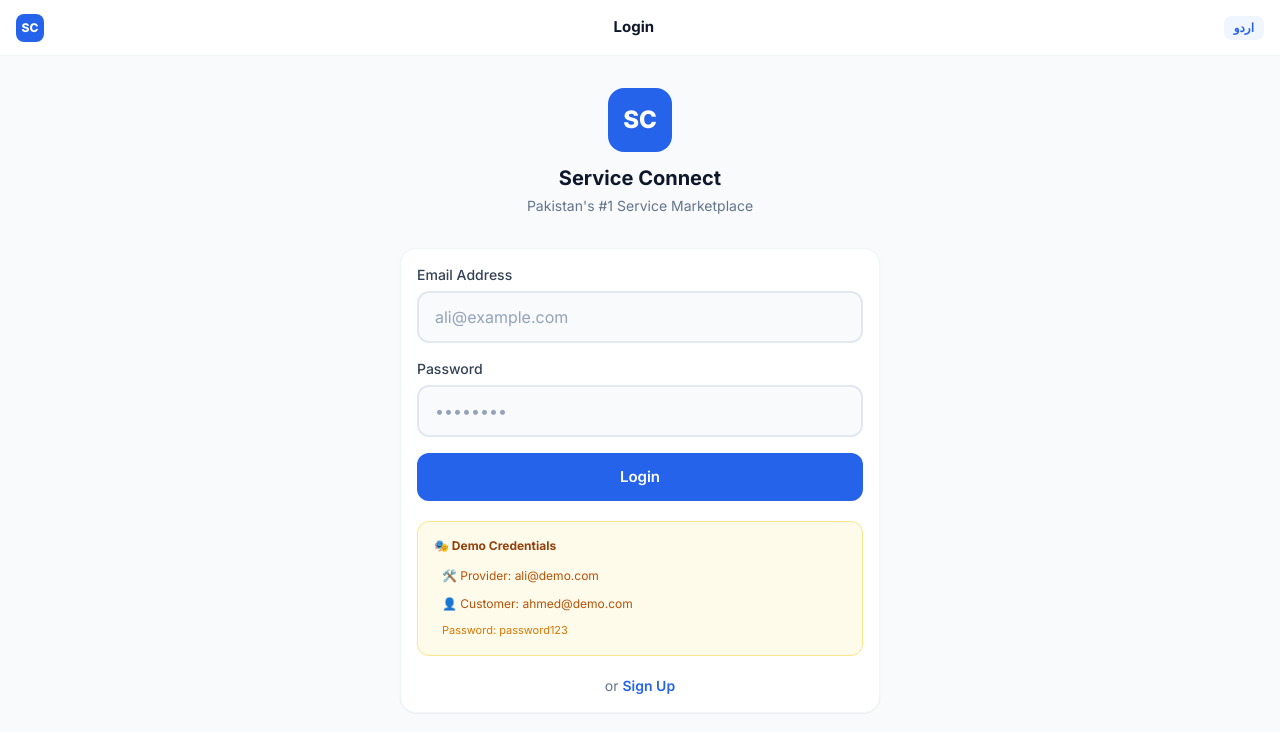
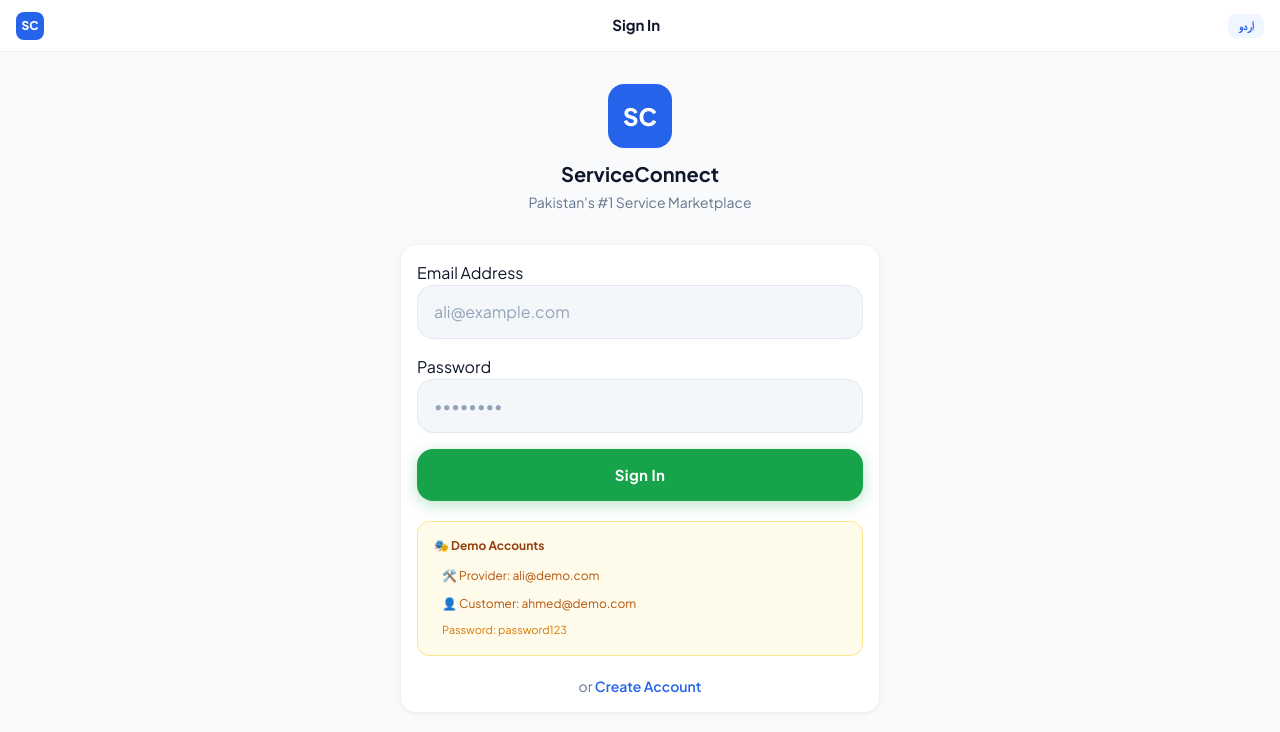
Before and after one commit to dbilal338/service-connect, a React (Vite) app in the folder frontend/: page /login in a window 1280 px wide. Shown: the top 732 px of the page. Built offline with nearby package versions, Linux system fonts and the light colour scheme.

Commit message:
UI improvements in progress

```diff
--- a/frontend/src/contexts/LanguageContext.jsx
+++ b/frontend/src/contexts/LanguageContext.jsx
@@ -1,135 +1,62 @@
-import { createContext, useContext, useState, useEffect } from 'react';
+import { createContext, useContext } from 'react';
 
-const T = {
-  en: {
-    appName: 'Service Connect', tagline: "Pakistan's #1 Service Marketplace",
-    home: 'Home', browse: 'Browse', orders: 'Orders', chat: 'Chat', profile: 'Profile',
+const STRINGS = {
+  appName: 'ServiceConnect', tagline: "Pakistan's #1 Service Marketplace",
+  home: 'Home', browse: 'Browse', orders: 'Orders', chat: 'Messages', profile: 'Profile',
   offers: 'Packages', myOffers: 'My Packages',
   searchPlaceholder: 'Search Bijli Mistri, Plumber...', search: 'Search',
   popularServices: 'Popular Services', nearbyProviders: 'Top Providers',
-    viewAll: 'View All', bookNow: 'Book Now', callNow: 'Call Now', chatNow: 'Chat',
-    available: 'Available', notAvailable: 'Not Available',
-    perVisit: '/visit', perHour: '/hr', perDay: '/day', experience: 'yrs exp',
-    rating: 'Rating', reviews: 'reviews',
-    myOrders: 'My Orders', newOrder: 'New Order', active: 'Active',
+  viewAll: 'View All', bookNow: 'Book Now', callNow: 'Call', chatNow: 'Message',
+  available: 'Available', notAvailable: 'Busy',
+  perVisit: '/visit', perHour: '/hr', perDay: '/day', experience: 'yrs',
+  myOrders: 'My Orders', newOrder: 'New Booking', active: 'Active',
   completed: 'Completed', cancelled: 'Cancelled', pending: 'Pending',
   conversations: 'Messages', typeMessage: 'Type a message...', send: 'Send',
-    noConversations: 'No conversations yet. Start by booking a service!',
-    fixedPriceServices: 'Fixed Price Services', bookAtFixedPrice: 'Book at Fixed Price',
-    addPackage: 'Add Service Package', packageTitle: 'Package Title', packageDesc: 'Description',
-    packagePrice: 'Fixed Price (Rs)', packageCategory: 'Category',
-    login: 'Login', register: 'Sign Up', logout: 'Logout',
+  noConversations: 'No messages yet. Book a service to start chatting!',
+  fixedPriceServices: 'Fixed Price Services',
+  addPackage: 'Add Package', packageTitle: 'Package Title', packageDesc: 'Description',
+  packagePrice: 'Price (Rs)', packageCategory: 'Category',
+  login: 'Sign In', register: 'Create Account', logout: 'Sign Out',
   email: 'Email Address', password: 'Password', name: 'Full Name', phone: 'Phone Number',
-    iAmA: 'I am a...', customer: 'Customer', provider: 'Service Provider',
-    serviceType: 'Service Type', hourlyRate: 'Rate (Rs/visit)', city: 'City',
-    experience2: 'Years Experience', bio: 'About Me',
-    loading: 'Loading...', error: 'Something went wrong', tryAgain: 'Try Again',
-    save: 'Save', cancel: 'Cancel', delete: 'Delete', edit: 'Edit',
-    confirm: 'Confirm', back: 'Back', close: 'Close', next: 'Next',
-    or: 'or', and: 'and', for: 'for',
+  customer: 'Customer', provider: 'Service Provider',
+  serviceType: 'Service Type', hourlyRate: 'Rate (Rs / visit)', city: 'City',
+  experience2: 'Years of Experience', bio: 'About Me',
+  loading: 'Loading...', error: 'Something went wrong',
+  save: 'Save Changes', cancel: 'Cancel', delete: 'Delete', edit: 'Edit',
   currency: 'Rs',
   bijli_mistri: 'Bijli Mistri', plumber: 'Plumber', carpenter: 'Carpenter',
   painter: 'Painter', ac_mechanic: 'AC Mechanic', gardener: 'Gardener',
   cleaner: 'Cleaner', driver: 'Driver', cook: 'Cook', tutor: 'Tutor',
-    // Order status
-    status_pending: 'New Request', status_quoted: 'Quote Sent', status_accepted: 'Accepted',
-    status_in_progress: 'In Progress', status_provider_done: 'Work Done', status_confirmed: 'Completed',
-    status_cancelled: 'Cancelled',
-    // Order actions
-    sendQuote: 'Send Quote', acceptAndPay: 'Accept & Pay', startWork: 'Start Work',
-    markComplete: 'Mark Complete', confirmDone: 'Confirm Done', leaveReview: 'Leave Review',
-    cancelOrder: 'Cancel Order', quotedPrice: 'Quoted Price',
-    address: 'Address', scheduledDate: 'Scheduled Date', description: 'Description',
-    submitRating: 'Submit Rating',
-    // Install prompt
-    installApp: 'Install App', installDesc: 'Add to home screen for the best experience',
-    installBtn: 'Install', iosInstall: 'Tap the share button then "Add to Home Screen"',
+  status_pending: 'Awaiting Quote', status_quoted: 'Quote Sent',
+  status_accepted: 'Confirmed', status_in_progress: 'In Progress',
+  status_provider_done: 'Work Done', status_confirmed: 'Completed', status_cancelled: 'Cancelled',
+  sendQuote: 'Send Quote', acceptAndPay: 'Accept & Confirm',
+  startWork: 'Start Work', markComplete: 'Mark Complete', confirmDone: 'Confirm Done',
+  leaveReview: 'Leave a Review', cancelOrder: 'Cancel Order', quotedPrice: 'Quoted Price',
+  address: 'Address', scheduledDate: 'Preferred Date', description: 'Job Description',
+  submitRating: 'Submit Review',
+  installApp: 'Get the App', installDesc: 'Add to home screen for the full app experience',
+  installBtn: 'Install Now', iosInstall: 'Tap Share → "Add to Home Screen"',
   howItWorks: 'How It Works',
-    step1Title: 'Find a Provider', step1Desc: 'Browse verified local professionals',
-    step2Title: 'Book Service', step2Desc: 'Choose a time and confirm booking',
-    step3Title: 'Get It Done', step3Desc: 'Professional comes to your doorstep',
-    joinAsProvider: 'Join as a Provider', joinDesc: 'Start earning by offering your skills',
-    signUpNow: 'Sign Up Now',
-    demoCredentials: 'Demo Credentials',
+  step1Title: 'Find a Pro', step1Desc: 'Browse verified professionals near you',
+  step2Title: 'Book Instantly', step2Desc: 'Pick a time and confirm in seconds',
+  step3Title: 'Job Done', step3Desc: 'Professional comes to your doorstep',
+  joinAsProvider: 'Earn with Your Skills', joinDesc: 'Join thousands of earners on ServiceConnect',
+  signUpNow: 'Get Started Free',
+  demoCredentials: 'Demo Accounts',
   providerDemo: 'Provider: ali@demo.com', consumerDemo: 'Customer: ahmed@demo.com',
   demoPassword: 'Password: password123',
   noProviders: 'No providers found', noOrders: 'No orders yet',
   filter: 'Filter', allCategories: 'All Services', maxRate: 'Max Rate (Rs)',
-    orderDetail: 'Order Detail', orderProgress: 'Progress',
-    finalPrice: 'Final Price (Rs)',
-  },
-  ur: {
-    appName: 'سروس کنیکٹ', tagline: 'پاکستان کا نمبر ون سروس مارکیٹ',
-    home: 'گھر', browse: 'تلاش', orders: 'آرڈرز', chat: 'بات چیت', profile: 'پروفائل',
-    offers: 'پیکجز', myOffers: 'میرے پیکجز',
-    searchPlaceholder: 'بجلی مستری، پلمبر تلاش کریں...', search: 'تلاش',
-    popularServices: 'مقبول خدمات', nearbyProviders: 'بہترین فراہم کنندگان',
-    viewAll: 'سب دیکھیں', bookNow: 'ابھی بک کریں', callNow: 'ابھی کال کریں', chatNow: 'چیٹ',
-    available: 'دستیاب', notAvailable: 'دستیاب نہیں',
-    perVisit: '/وزٹ', perHour: '/گھنٹہ', perDay: '/دن', experience: 'سال تجربہ',
-    rating: 'ریٹنگ', reviews: 'تجزیے',
-    myOrders: 'میرے آرڈرز', newOrder: 'نیا آرڈر', active: 'فعال',
-    completed: 'مکمل', cancelled: 'منسوخ', pending: 'زیر التواء',
-    conversations: 'پیغامات', typeMessage: 'پیغام لکھیں...', send: 'بھیجیں',
-    noConversations: 'ابھی کوئی گفتگو نہیں۔ خدمت بک کر کے شروع کریں!',
-    fixedPriceServices: 'مقررہ قیمت خدمات', bookAtFixedPrice: 'مقررہ قیمت پر بک کریں',
-    addPackage: 'پیکج شامل کریں', packageTitle: 'پیکج کا نام', packageDesc: 'تفصیل',
-    packagePrice: 'قیمت (روپے)', packageCategory: 'زمرہ',
-    login: 'لاگ ان', register: 'رجسٹر کریں', logout: 'لاگ آؤٹ',
-    email: 'ای میل', password: 'پاس ورڈ', name: 'پورا نام', phone: 'فون نمبر',
-    iAmA: 'میں ہوں...', customer: 'گاہک', provider: 'خدمت فراہم کنندہ',
-    serviceType: 'خدمت کی قسم', hourlyRate: 'ریٹ (روپے/وزٹ)', city: 'شہر',
-    experience2: 'سال تجربہ', bio: 'میرے بارے میں',
-    loading: 'لوڈ ہو رہا ہے...', error: 'کچھ غلط ہو گیا', tryAgain: 'دوبارہ کوشش',
-    save: 'محفوظ کریں', cancel: 'منسوخ', delete: 'حذف', edit: 'ترمیم',
-    confirm: 'تصدیق', back: 'واپس', close: 'بند', next: 'آگے',
-    or: 'یا', and: 'اور', for: 'کے لیے',
-    currency: 'روپے',
-    bijli_mistri: 'بجلی مستری', plumber: 'پلمبر', carpenter: 'بڑھئی',
-    painter: 'پینٹر', ac_mechanic: 'اے سی میکینک', gardener: 'مالی',
-    cleaner: 'صفائی والا', driver: 'ڈرائیور', cook: 'باورچی', tutor: 'استاد',
-    status_pending: 'نئی درخواست', status_quoted: 'کوٹ بھیجا', status_accepted: 'قبول کیا',
-    status_in_progress: 'کام جاری', status_provider_done: 'کام مکمل', status_confirmed: 'تصدیق شدہ',
-    status_cancelled: 'منسوخ',
-    sendQuote: 'کوٹ بھیجیں', acceptAndPay: 'قبول کریں', startWork: 'کام شروع کریں',
-    markComplete: 'مکمل کریں', confirmDone: 'تصدیق کریں', leaveReview: 'تجزیہ دیں',
-    cancelOrder: 'آرڈر منسوخ کریں', quotedPrice: 'کوٹ قیمت',
-    address: 'پتہ', scheduledDate: 'تاریخ', description: 'تفصیل',
-    submitRating: 'ریٹنگ جمع کریں',
-    installApp: 'ایپ انسٹال کریں', installDesc: 'بہترین تجربے کے لیے ہوم اسکرین پر شامل کریں',
-    installBtn: 'انسٹال کریں', iosInstall: 'شیئر بٹن دبائیں پھر "Add to Home Screen" منتخب کریں',
-    howItWorks: 'کیسے کام کرتا ہے',
-    step1Title: 'فراہم کنندہ تلاش کریں', step1Desc: 'مقامی ماہرین تلاش کریں',
-    step2Title: 'خدمت بک کریں', step2Desc: 'وقت منتخب کریں اور بک کریں',
-    step3Title: 'کام مکمل ہو', step3Desc: 'ماہر آپ کے گھر آتا ہے',
-    joinAsProvider: 'فراہم کنندہ بنیں', joinDesc: 'اپنی مہارت سے کمائیں',
-    signUpNow: 'ابھی رجسٹر کریں',
-    demoCredentials: 'ڈیمو اکاؤنٹ',
-    providerDemo: 'فراہم کنندہ: ali@demo.com', consumerDemo: 'گاہک: ahmed@demo.com',
-    demoPassword: 'پاس ورڈ: password123',
-    noProviders: 'کوئی فراہم کنندہ نہیں', noOrders: 'ابھی کوئی آرڈر نہیں',
-    filter: 'فلٹر', allCategories: 'تمام خدمات', maxRate: 'زیادہ سے زیادہ قیمت',
-    orderDetail: 'آرڈر تفصیل', orderProgress: 'پیشرفت',
-    finalPrice: 'آخری قیمت (روپے)',
-  },
+  orderDetail: 'Order Details', finalPrice: 'Final Price (Rs)',
 };
 
 const LanguageContext = createContext(null);
 
 export function LanguageProvider({ children }) {
-  const [lang, setLang] = useState(() => localStorage.getItem('sc_lang') || 'en');
-
-  useEffect(() => {
-    localStorage.setItem('sc_lang', lang);
-    document.documentElement.setAttribute('dir', lang === 'ur' ? 'rtl' : 'ltr');
-    document.documentElement.setAttribute('lang', lang === 'ur' ? 'ur' : 'en');
-  }, [lang]);
-
-  const t = (key) => T[lang][key] ?? T.en[key] ?? key;
-  const toggleLang = () => setLang(l => l === 'en' ? 'ur' : 'en');
-
+  const t = (key) => STRINGS[key] ?? key;
   return (
-    <LanguageContext.Provider value={{ lang, t, toggleLang, isUrdu: lang === 'ur' }}>
+    <LanguageContext.Provider value={{ t, lang: 'en', isUrdu: false }}>
       {children}
     </LanguageContext.Provider>
   );
--- a/frontend/src/index.css
+++ b/frontend/src/index.css
@@ -1,169 +1,204 @@
-@import url('https://fonts.googleapis.com/css2?family=Inter:wght@400;500;600;700;800&display=swap');
+@import url('https://fonts.googleapis.com/css2?family=Plus+Jakarta+Sans:wght@400;500;600;700;800&display=swap');
 
 @tailwind base;
 @tailwind components;
 @tailwind utilities;
 
 :root {
-  --safe-top: env(safe-area-inset-top, 0px);
-  --safe-bottom: env(safe-area-inset-bottom, 0px);
-  --safe-left: env(safe-area-inset-left, 0px);
-  --safe-right: env(safe-area-inset-right, 0px);
-  --bottom-nav-h: 4rem;
-  --top-bar-h: 3.5rem;
+  --safe-t: env(safe-area-inset-top, 0px);
+  --safe-b: env(safe-area-inset-bottom, 0px);
+  --nav-h: 3.75rem;
+  --bar-h: 3.25rem;
 }
 
+/* ─── Base ─────────────────────────────────────────────── */
 @layer base {
-  * { -webkit-tap-highlight-color: transparent; box-sizing: border-box; }
+  *, *::before, *::after {
+    -webkit-tap-highlight-color: transparent;
+    box-sizing: border-box;
+  }
+  html { height: 100%; -webkit-text-size-adjust: 100%; scroll-behavior: smooth; }
+  body {
+    @apply bg-slate-50 text-slate-900;
+    font-family: 'Plus Jakarta Sans', system-ui, -apple-system, sans-serif;
+    height: 100%;
+    overflow-x: hidden;
+    -webkit-overflow-scrolling: touch;
+    padding-top: calc(var(--bar-h) + var(--safe-t));
+    padding-bottom: calc(var(--nav-h) + var(--safe-b));
+    -webkit-font-smoothing: antialiased;
+  }
+  input, select, textarea { font-size: 16px !important; font-family: inherit; }
+}
 
-  html {
-    height: 100%;
-    height: -webkit-fill-available;
-    scroll-behavior: smooth;
-    -webkit-text-size-adjust: 100%;
+/* ─── Components ───────────────────────────────────────── */
+@layer components {
+
+  /* Buttons */
+  .btn {
+    @apply inline-flex items-center justify-center gap-2 font-bold select-none cursor-pointer
+    disabled:opacity-40 disabled:pointer-events-none;
+    transition: transform 0.1s, opacity 0.1s, background 0.15s, box-shadow 0.15s;
+  }
+  .btn:active { transform: scale(0.97); }
+
+  .btn-primary {
+    @apply btn bg-green-600 text-white rounded-2xl min-h-[52px] px-6 w-full text-[15px] tracking-wide;
+    box-shadow: 0 4px 16px rgba(22,163,74,0.28);
+  }
+  .btn-primary:active { @apply bg-green-700; box-shadow: 0 2px 8px rgba(22,163,74,0.2); }
+
+  .btn-blue {
+    @apply btn bg-blue-600 text-white rounded-2xl min-h-[52px] px-6 w-full text-[15px] tracking-wide;
+    box-shadow: 0 4px 16px rgba(37,99,235,0.22);
+  }
+  .btn-blue:active { @apply bg-blue-700; }
+
+  .btn-dark {
+    @apply btn bg-slate-900 text-white rounded-2xl min-h-[52px] px-6 w-full text-[15px] tracking-wide;
+  }
+  .btn-dark:active { @apply bg-slate-800; }
+
+  .btn-outline {
+    @apply btn bg-white text-slate-800 rounded-2xl min-h-[52px] px-6 w-full text-[15px] border-2 border-slate-200;
+  }
+  .btn-outline:active { @apply bg-slate-50; }
+
+  .btn-ghost {
+    @apply btn bg-transparent text-green-600 rounded-xl px-4 min-h-[44px] text-sm font-semibold;
+  }
+  .btn-ghost:active { @apply bg-green-50; }
+
+  .btn-sm  { @apply min-h-[42px] px-4 text-sm rounded-xl; }
+  .btn-icon { @apply btn w-10 h-10 rounded-full p-0 min-h-0 flex-shrink-0; }
+
+  /* Cards */
+  .card {
+    @apply bg-white rounded-2xl p-4;
+    border: 1px solid rgba(0,0,0,0.055);
+    box-shadow: 0 1px 3px rgba(0,0,0,0.04), 0 1px 8px rgba(0,0,0,0.03);
+  }
+  .card-lg { @apply card p-5; }
+
+  /* Inputs */
+  .input {
+    @apply w-full rounded-2xl px-4 py-3.5 text-slate-900 placeholder-slate-400 outline-none;
+    background: rgba(241,245,249,0.8);
+    border: 1.5px solid #e2e8f0;
+    transition: border-color 0.15s, box-shadow 0.15s, background 0.15s;
+  }
+  .input:focus {
+    background: #fff;
+    border-color: #16a34a;
+    box-shadow: 0 0 0 3px rgba(22,163,74,0.10);
+  }
+  .label { @apply block text-[12px] font-bold text-slate-400 mb-1.5 tracking-widest uppercase; }
+
+  /* Badges */
+  .badge { @apply inline-flex items-center gap-1 px-2.5 py-0.5 rounded-full text-xs font-bold; }
+  .badge-green  { @apply badge bg-green-50  text-green-700; }
+  .badge-red    { @apply badge bg-red-50    text-red-600; }
+  .badge-blue   { @apply badge bg-blue-50   text-blue-700; }
+  .badge-amber  { @apply badge bg-amber-50  text-amber-700; }
+  .badge-purple { @apply badge bg-purple-50 text-purple-700; }
+  .badge-slate  { @apply badge bg-slate-100 text-slate-600; }
+  .badge-orange { @apply badge bg-orange-50 text-orange-700; }
+
+  /* Page */
+  .page { @apply max-w-lg mx-auto px-4 py-4; }
+
+  /* Order status */
+  .s-pending       { @apply bg-amber-50  text-amber-700; }
+  .s-quoted        { @apply bg-blue-50   text-blue-700; }
+  .s-accepted      { @apply bg-indigo-50 text-indigo-700; }
+  .s-in_progress   { @apply bg-orange-50 text-orange-700; }
+  .s-provider_done { @apply bg-purple-50 text-purple-700; }
+  .s-confirmed     { @apply bg-green-50  text-green-700; }
+  .s-cancelled     { @apply bg-red-50    text-red-600; }
+
+  /* Top bar */
+  .top-bar {
+    position: fixed; top: 0; left: 0; right: 0; z-index: 50;
+    background: rgba(255,255,255,0.94);
+    backdrop-filter: blur(20px);
+    -webkit-backdrop-filter: blur(20px);
+    border-bottom: 1px solid rgba(0,0,0,0.055);
+    height: calc(var(--bar-h) + var(--safe-t));
+    padding-top: var(--safe-t);
+    display: flex; align-items: center;
+    padding-left: 1rem; padding-right: 1rem; gap: 0.75rem;
   }
 
-  body {
-    @apply bg-slate-50 text-slate-900;
-    font-family: 'Inter', system-ui, -apple-system, sans-serif;
-    height: 100%;
-    height: -webkit-fill-available;
-    overflow-x: hidden;
-    -webkit-overflow-scrolling: touch;
-    overscroll-behavior-y: none;
-    padding-bottom: calc(var(--bottom-nav-h) + var(--safe-bottom));
-    padding-top: calc(var(--top-bar-h) + var(--safe-top));
+  /* Bottom nav */
+  .bottom-nav {
+    position: fixed; bottom: 0; left: 0; right: 0; z-index: 50;
+    background: rgba(255,255,255,0.96);
+    backdrop-filter: blur(20px);
+    -webkit-backdrop-filter: blur(20px);
+    border-top: 1px solid rgba(0,0,0,0.055);
+    height: calc(var(--nav-h) + var(--safe-b));
+    padding-bottom: var(--safe-b);
+    display: flex; align-items: stretch;
+    box-shadow: 0 -4px 24px rgba(0,0,0,0.06);
   }
 
-  [dir="rtl"] body {
-    font-family: 'Noto Nastaliq Urdu', 'Noto Naskh Arabic', 'Segoe UI', Tahoma, system-ui, sans-serif;
+  /* Chat bubbles */
+  .bubble-me {
+    @apply text-white rounded-2xl rounded-br-sm px-4 py-2.5 max-w-[78%] text-[14px] leading-relaxed ml-auto;
+    background: linear-gradient(135deg, #16a34a, #15803d);
+    box-shadow: 0 2px 10px rgba(22,163,74,0.22);
+  }
+  .bubble-other {
+    @apply bg-white text-slate-800 rounded-2xl rounded-bl-sm px-4 py-2.5 max-w-[78%] text-[14px] leading-relaxed mr-auto;
+    border: 1px solid rgba(0,0,0,0.06);
+    box-shadow: 0 1px 4px rgba(0,0,0,0.05);
   }
 
-  /* Prevent iOS zoom on inputs */
-  input, select, textarea {
-    font-size: 16px !important;
-    @apply text-slate-900;
-  }
-
-  #root {
-    height: 100%;
-    min-height: 100%;
+  /* Avatar */
+  .avatar {
+    @apply rounded-full font-bold text-white flex items-center justify-center flex-shrink-0 select-none;
+    background: linear-gradient(135deg, #1d4ed8, #4f46e5);
   }
 }
 
-@layer components {
-  /* ── Buttons ─────────────────────────────── */
-  .btn {
-    @apply inline-flex items-center justify-center gap-2 font-semibold rounded-xl
-    transition-all duration-150 disabled:opacity-50 disabled:pointer-events-none
-    min-h-[48px] px-5 text-[15px] select-none active:scale-[0.97];
-  }
-  .btn-primary  { @apply btn bg-blue-600  text-white  active:bg-blue-700  w-full; }
-  .btn-success  { @apply btn bg-green-600 text-white  active:bg-green-700 w-full; }
-  .btn-danger   { @apply btn bg-red-500   text-white  active:bg-red-600   w-full; }
-  .btn-secondary{ @apply btn bg-white     text-slate-700 border-2 border-slate-200 active:bg-slate-50 w-full; }
-  .btn-ghost    { @apply btn bg-transparent text-blue-600 active:bg-blue-50; }
-  .btn-sm       { @apply min-h-[38px] px-4 text-sm rounded-lg; }
-  .btn-icon     { @apply btn min-h-[44px] w-[44px] p-0 rounded-full; }
-
-  /* ── Cards ───────────────────────────────── */
-  .card         { @apply bg-white rounded-2xl shadow-sm border border-slate-100 p-4; }
-  .card-compact { @apply bg-white rounded-xl shadow-sm border border-slate-100 p-3; }
-
-  /* ── Inputs ──────────────────────────────── */
-  .input {
-    @apply w-full border-2 border-slate-200 rounded-xl px-4 py-3
-    bg-slate-50 focus:bg-white focus:border-blue-500
-    outline-none transition-colors placeholder-slate-400;
-  }
-  .input-label { @apply block text-sm font-medium text-slate-700 mb-1.5; }
-
-  /* ── Badge ───────────────────────────────── */
-  .badge { @apply inline-flex items-center gap-1 px-2.5 py-1 rounded-full text-xs font-semibold; }
-
-  /* ── Page wrapper ────────────────────────── */
-  .page { @apply max-w-lg mx-auto px-4 py-4 pb-6; }
-
-  /* ── Section ─────────────────────────────── */
-  .section-title { @apply text-base font-bold text-slate-900 mb-3; }
-
-  /* ── List item ───────────────────────────── */
-  .list-row {
-    @apply flex items-center gap-3 px-4 py-3.5 bg-white
-    border-b border-slate-100 active:bg-slate-50 transition-colors cursor-pointer;
-  }
-
-  /* ── Avatar ──────────────────────────────── */
-  .avatar {
-    @apply flex-shrink-0 flex items-center justify-center
-    rounded-full font-bold text-white bg-blue-600 select-none;
-  }
-
-  /* ── Bottom sheet ────────────────────────── */
-  .sheet { @apply bg-white rounded-t-3xl shadow-2xl fixed bottom-0 left-0 right-0 z-50 p-6; }
-
-  /* ── Status colours ──────────────────────── */
-  .s-pending       { @apply bg-amber-100  text-amber-800; }
-  .s-quoted        { @apply bg-blue-100   text-blue-800; }
-  .s-accepted      { @apply bg-indigo-100 text-indigo-800; }
-  .s-in_progress   { @apply bg-orange-100 text-orange-800; }
-  .s-provider_done { @apply bg-purple-100 text-purple-800; }
-  .s-confirmed     { @apply bg-green-100  text-green-800; }
-  .s-cancelled     { @apply bg-red-100    text-red-800; }
-
-  /* ── Top bar ─────────────────────────────── */
-  .top-bar {
-    @apply fixed top-0 left-0 right-0 z-40 bg-white border-b border-slate-100
-    flex items-center px-4 gap-3;
-    height: calc(var(--top-bar-h) + var(--safe-top));
-    padding-top: var(--safe-top);
-  }
-
-  /* ── Bottom nav ──────────────────────────── */
-  .bottom-nav {
-    @apply fixed bottom-0 left-0 right-0 z-40 bg-white border-t border-slate-100
-    flex items-stretch;
-    height: calc(var(--bottom-nav-h) + var(--safe-bottom));
-    padding-bottom: var(--safe-bottom);
-  }
-
-  /* ── Chat bubbles ────────────────────────── */
-  .bubble-me    { @apply bg-blue-600  text-white  rounded-2xl rounded-br-sm ml-auto px-4 py-2.5 max-w-[78%] text-sm; }
-  .bubble-other { @apply bg-white     text-slate-900 rounded-2xl rounded-bl-sm mr-auto px-4 py-2.5 max-w-[78%] text-sm shadow-sm border border-slate-100; }
-
-  /* ── Stars ───────────────────────────────── */
-  .star { @apply text-amber-400 text-base leading-none; }
-  .star-empty { @apply text-slate-300 text-base leading-none; }
+/* ─── Utilities ────────────────────────────────────────── */
+.no-scrollbar::-webkit-scrollbar { display: none; }
+.no-scrollbar { -ms-overflow-style: none; scrollbar-width: none; }
+.page-scroll { overflow-y: auto; -webkit-overflow-scrolling: touch; overscroll-behavior-y: contain; }
+.text-gradient {
+  background: linear-gradient(135deg, #16a34a, #059669);
+  -webkit-background-clip: text;
+  -webkit-text-fill-color: transparent;
+  background-clip: text;
 }
 
-/* Smooth page scroll */
-.page-scroll {
-  overflow-y: auto;
-  -webkit-overflow-scrolling: touch;
-  overscroll-behavior-y: contain;
+/* ─── Animations ───────────────────────────────────────── */
+@keyframes fade-up  { from { opacity:0; transform:translateY(14px); } to { opacity:1; transform:translateY(0); } }
+@keyframes fade-in  { from { opacity:0; } to { opacity:1; } }
+@keyframes slide-up { from { transform:translateY(100%); opacity:0.4; } to { transform:translateY(0); opacity:1; } }
+@keyframes scale-in { from { transform:scale(0.93); opacity:0; } to { transform:scale(1); opacity:1; } }
+@keyframes shimmer  { 0%{background-position:-200% 0;} 100%{background-position:200% 0;} }
+
+.fade-up  { animation: fade-up  0.35s cubic-bezier(0.16,1,0.3,1) both; }
+.fade-in  { animation: fade-in  0.2s  ease-out both; }
+.slide-up { animation: slide-up 0.38s cubic-bezier(0.16,1,0.3,1) both; }
+.scale-in { animation: scale-in 0.22s cubic-bezier(0.16,1,0.3,1) both; }
+
+/* Stagger list animations */
+.stagger > * { animation: fade-up 0.38s cubic-bezier(0.16,1,0.3,1) both; }
+.stagger > *:nth-child(1)  { animation-delay:0.03s; }
+.stagger > *:nth-child(2)  { animation-delay:0.07s; }
+.stagger > *:nth-child(3)  { animation-delay:0.11s; }
+.stagger > *:nth-child(4)  { animation-delay:0.15s; }
+.stagger > *:nth-child(5)  { animation-delay:0.19s; }
+.stagger > *:nth-child(6)  { animation-delay:0.23s; }
+.stagger > *:nth-child(7)  { animation-delay:0.27s; }
+.stagger > *:nth-child(8)  { animation-delay:0.31s; }
+.stagger > *:nth-child(9)  { animation-delay:0.35s; }
+.stagger > *:nth-child(10) { animation-delay:0.39s; }
+
+.skeleton {
+  background: linear-gradient(90deg,#f1f5f9 25%,#e2e8f0 50%,#f1f5f9 75%);
+  background-size: 200% 100%;
+  animation: shimmer 1.5s infinite;
 }
-
-/* Hide scrollbar on mobile nav */
-.no-scrollbar::-webkit-scrollbar { display: none; }
-.no-scrollbar { -ms-overflow-style: none; scrollbar-width: none; }
-
-/* Pulse animation for unread badge */
-@keyframes pulse-dot {
-  0%, 100% { opacity: 1; }
-  50% { opacity: 0.5; }
-}
-.pulse-dot { animation: pulse-dot 1.5s ease-in-out infinite; }
-
-/* Slide up animation */
-@keyframes slide-up {
-  from { transform: translateY(100%); opacity: 0; }
-  to   { transform: translateY(0);    opacity: 1; }
-}
-.slide-up { animation: slide-up 0.25s ease-out; }
-
-/* Fade in */
-@keyframes fade-in {
-  from { opacity: 0; transform: translateY(8px); }
-  to   { opacity: 1; transform: translateY(0); }
-}
-.fade-in { animation: fade-in 0.2s ease-out; }
```
Lines whose indentation alone changed are shown as unchanged.
